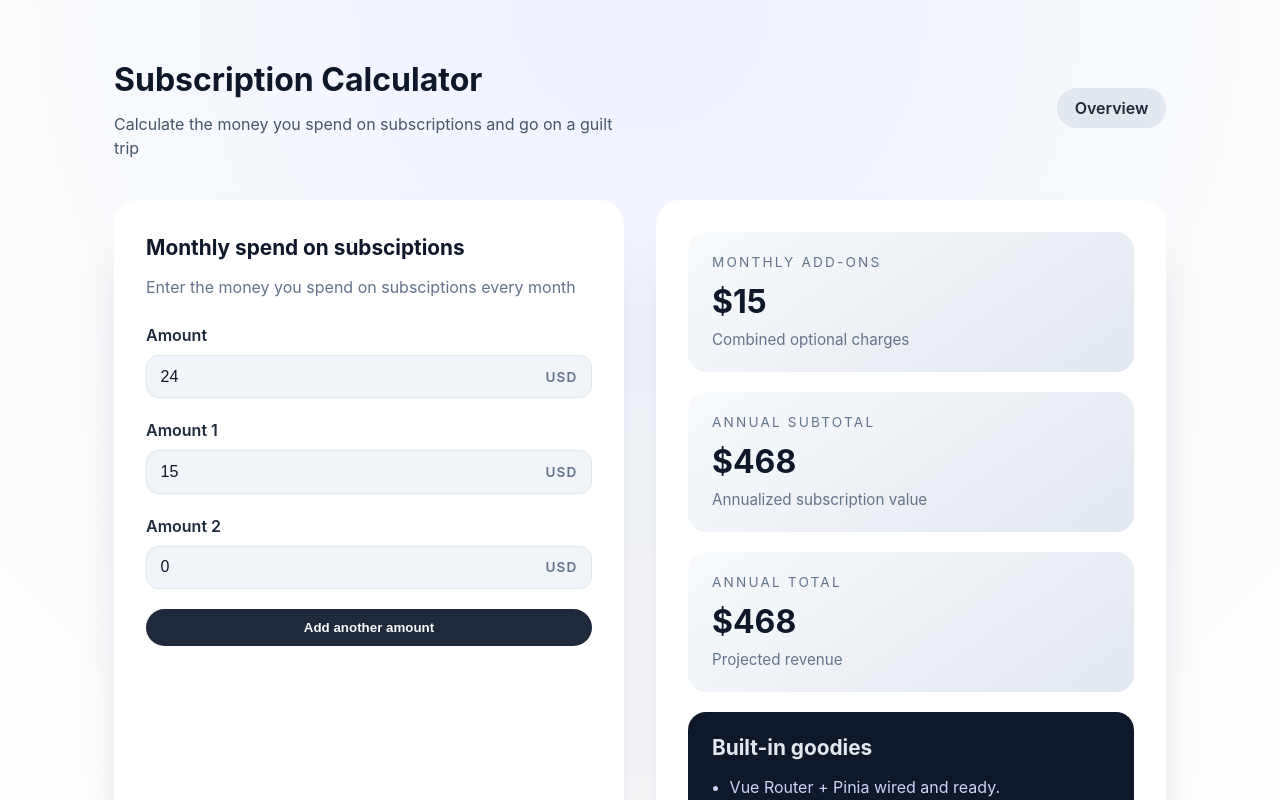
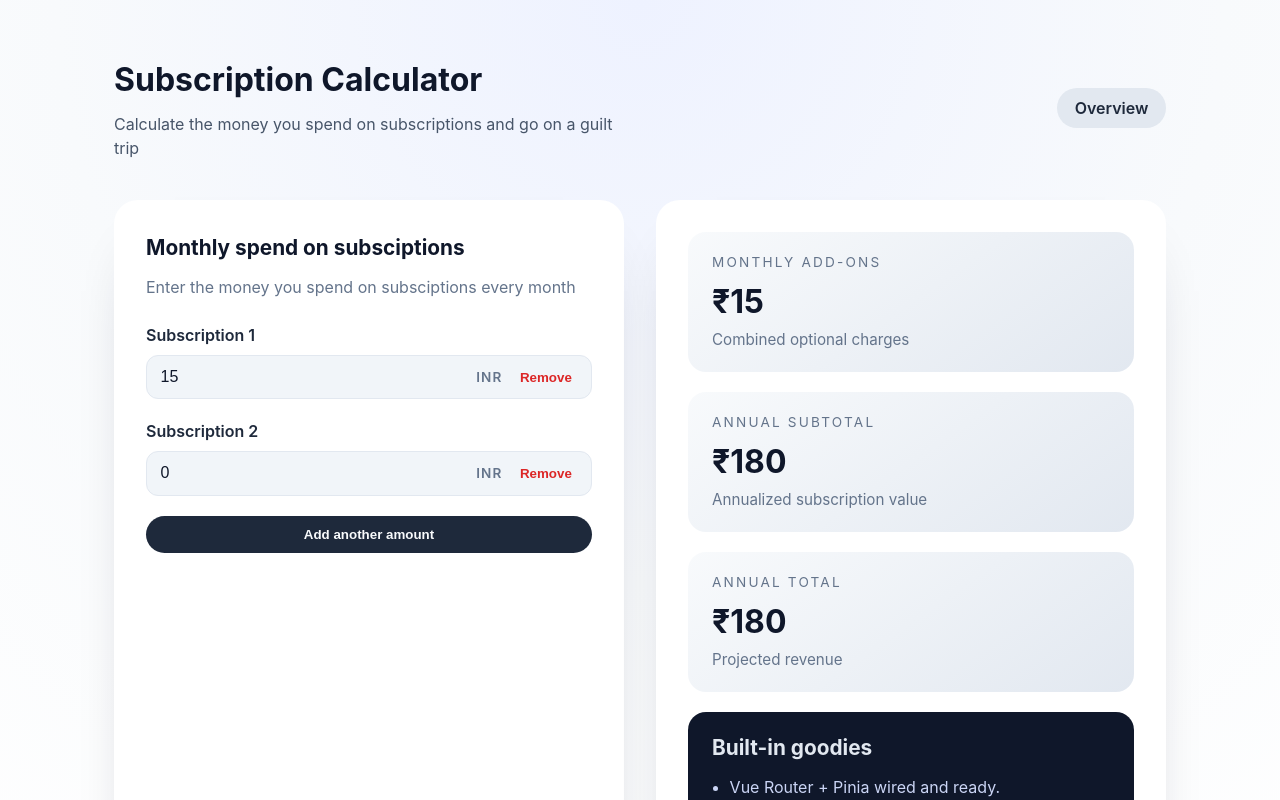
Before and after one commit to RakshithNM/subscription-calculator, a Vue app: page / in a window 1280 px wide. Both pictures are taken after a click on the button "Add another amount". Shown: the top 800 px of the page. Built offline with nearby package versions, Linux system fonts and the light colour scheme.

Commit message:
Update subscription inputs and currency

```diff
--- a/src/main.css
+++ b/src/main.css
@@ -140,6 +140,19 @@ body {
   box-shadow: 0 12px 24px -18px rgba(15, 23, 42, 0.6);
 }
 
+.form__remove {
+  border: none;
+  background: transparent;
+  color: #dc2626;
+  font-weight: 600;
+  cursor: pointer;
+  padding: 0.2rem 0.35rem;
+}
+
+.form__remove:hover {
+  color: #b91c1c;
+}
+
 .summary {
   display: grid;
   gap: 1.25rem;
--- a/src/stores/subscription.ts
+++ b/src/stores/subscription.ts
@@ -2,25 +2,26 @@ import { defineStore } from 'pinia';
 
 export const useSubscriptionStore = defineStore('subscription', {
   state: () => ({
-    monthlyPrice: 24,
     amounts: [15]
   }),
   getters: {
     monthlyAddOnsTotal: (state) =>
       state.amounts.reduce((total, amount) => total + amount, 0),
     annualSubtotal(): number {
-      return (this.monthlyPrice + this.monthlyAddOnsTotal) * 12;
+      return this.monthlyAddOnsTotal * 12;
     },
     annualTotal(): number {
       return this.annualSubtotal;
     }
   },
   actions: {
-    updateMonthlyPrice(value: number) {
-      this.monthlyPrice = value;
-    },
     addAmount() {
       this.amounts.push(0);
+    },
+    removeAmount(index: number) {
+      if (this.amounts.length > 1) {
+        this.amounts.splice(index, 1);
+      }
     }
   }
 });
--- a/src/views/HomeView.vue
+++ b/src/views/HomeView.vue
@@ -6,28 +6,23 @@
         <p class="panel__subtitle">Enter the money you spend on subsciptions every month</p>
 
         <form class="form">
-          <label class="form__field">
-            <span>Amount</span>
-            <div class="form__control">
-              <input
-                v-model.number="store.monthlyPrice"
-                type="number"
-                min="1"
-                step="1"
-              />
-              <span class="form__suffix">USD</span>
-            </div>
-          </label>
-
           <label
             v-for="(amount, index) in store.amounts"
             :key="`amount-${index}`"
             class="form__field"
           >
-            <span>Amount {{ index + 1 }}</span>
+            <span>Subscription {{ index + 1 }}</span>
             <div class="form__control">
               <input v-model.number="store.amounts[index]" type="number" min="0" step="1" />
-              <span class="form__suffix">USD</span>
+              <span class="form__suffix">INR</span>
+              <button
+                v-if="store.amounts.length > 1"
+                class="form__remove"
+                type="button"
+                @click="store.removeAmount(index)"
+              >
+                Remove
+              </button>
             </div>
           </label>
 
@@ -72,9 +67,9 @@ import { useSubscriptionStore } from '@/stores/subscription';
 
 const store = useSubscriptionStore();
 
-const formatter = new Intl.NumberFormat('en-US', {
+const formatter = new Intl.NumberFormat('en-IN', {
   style: 'currency',
-  currency: 'USD',
+  currency: 'INR',
   maximumFractionDigits: 0
 });
 
```
